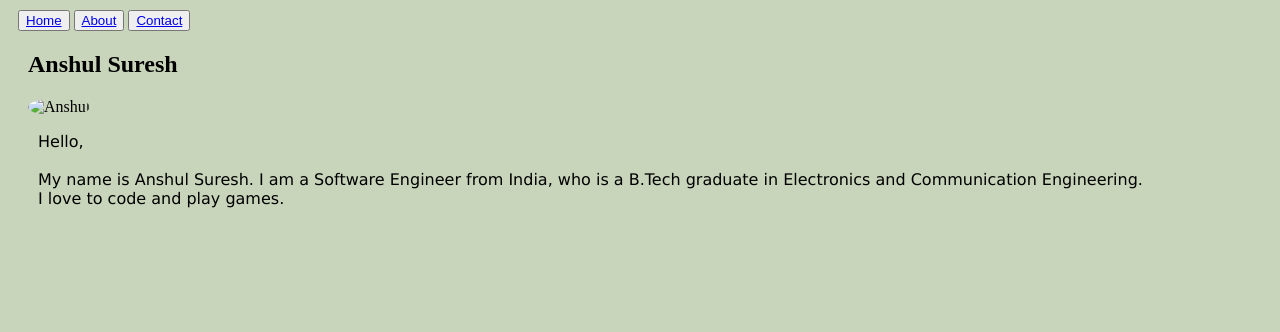
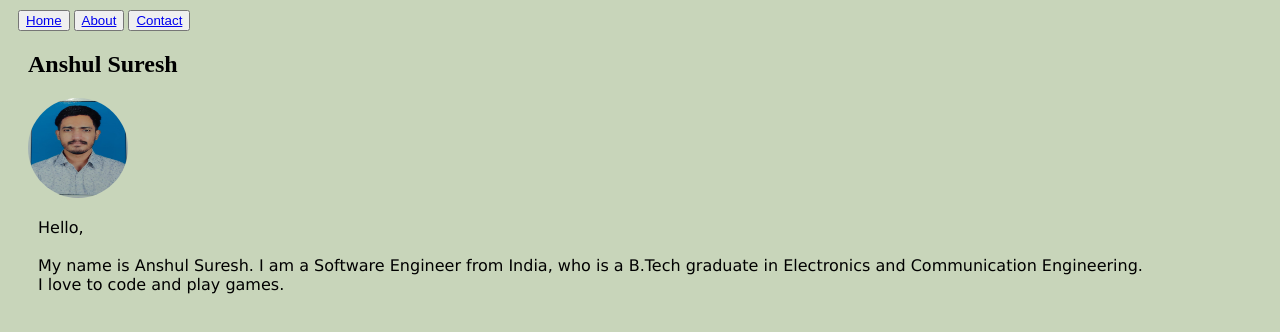
Before and after one commit to devilsaint99/anshulCV, a plain HTML site: page about.html in a window 1280 px wide. Drawn offline with Linux system fonts and the light colour scheme; the site is published under a folder, as on GitHub Pages, so addresses that start at the root find nothing.

Commit message:
changed path of image

```diff
--- a/about.html
+++ b/about.html
@@ -1,8 +1,4 @@
 <!DOCTYPE html>
-<!--[if lt IE 7]>      <html class="no-js lt-ie9 lt-ie8 lt-ie7"> <![endif]-->
-<!--[if IE 7]>         <html class="no-js lt-ie9 lt-ie8"> <![endif]-->
-<!--[if IE 8]>         <html class="no-js lt-ie9"> <![endif]-->
-<!--[if gt IE 8]>      <html class="no-js"> <!--<![endif]-->
 <html>
     <head>
         <meta charset="utf-8">
@@ -28,7 +24,7 @@
 
             <header style="padding-left: 10px;">
                 <h2>Anshul Suresh</h2>
-                <img src="/photo1.jpeg" alt="Anshul" width="100" height="100">
+                <img src="photo1.jpeg" alt="Anshul" width="100" height="100">
 
 
             </header>
```
